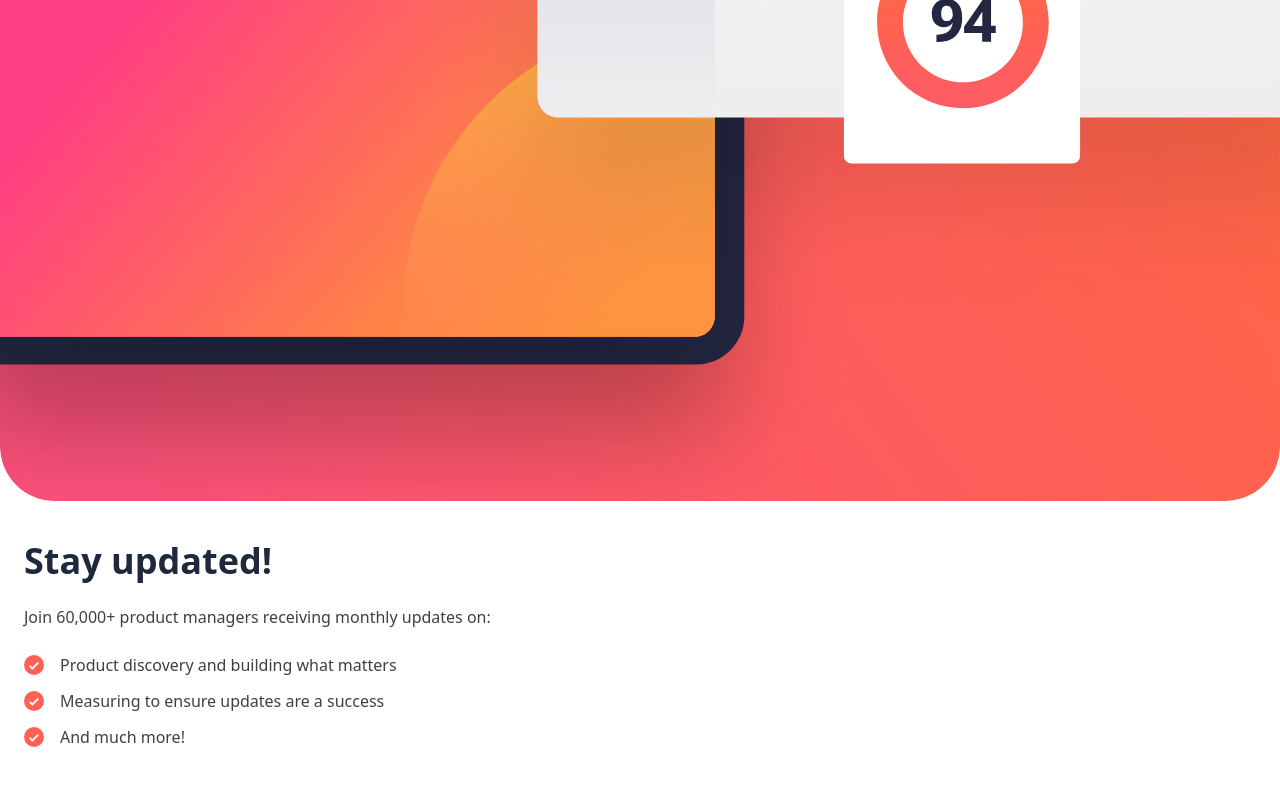
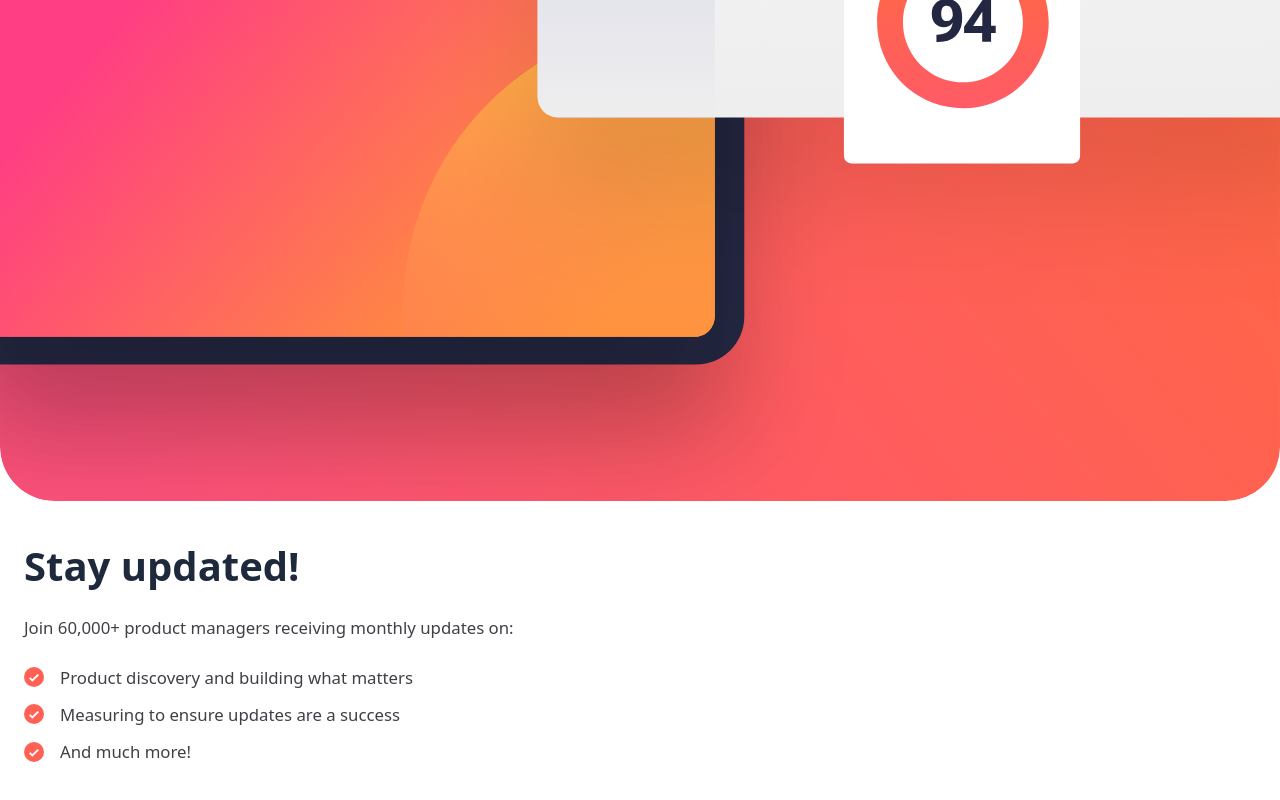
Before and after one commit to seesmof/Newsletter-Signup-Webapp, a React (Vite) app: page / in a window 1280 px wide. Shown: the part 468-1268 px from the top of the page. Built offline with nearby package versions, Linux system fonts and the light colour scheme.

Commit message:
fix: font sizes in hero

```diff
--- a/src/components/Hero.jsx
+++ b/src/components/Hero.jsx
@@ -15,9 +15,11 @@ const Hero = () => {
 
   return (
     <>
-      <div className="text-zinc-700 flex flex-col font-medium">
-        <h1 className="text-slate-800 text-4xl font-bold">Stay updated!</h1>
-        <p className=" py-6">
+      <div className="text-zinc-700 text-[1.05rem] flex flex-col font-medium">
+        <h1 className="text-slate-800 text-[2.5rem] leading-tight font-bold">
+          Stay updated!
+        </h1>
+        <p className="py-6">
           Join 60,000+ product managers receiving monthly updates on:
         </p>
 
```
